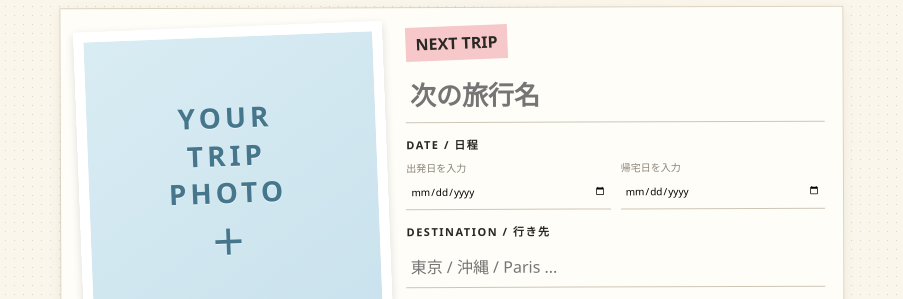
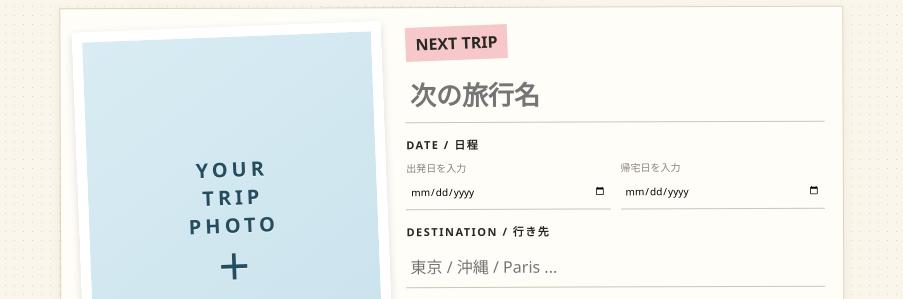
Before and after one commit to YMT-TOOL/first-note, a plain HTML site: page index.html in a window 1280 px wide. Shown: the part 79-378 px from the top of the page, without its empty margins (188-1091 px from the left). Drawn offline with Linux system fonts and the light colour scheme.

Commit message:
Add files via upload

```diff
--- a/index.html
+++ b/index.html
@@ -1,7 +1,7 @@
 <!doctype html><html lang='ja'><head><meta charset='utf-8'><meta name='viewport' content='width=device-width,initial-scale=1,viewport-fit=cover'><meta name='theme-color' content='#fbf6eb'><title>First Note v0.4.1</title><link rel='stylesheet' href='style.css'></head><body>
 <header><button class='icon'>☰</button><div class='logo'>✦ FIRST NOTE ✈<small>旅のはじまりを、いっしょに。</small></div><button class='icon' id='resetBtn'>↻</button></header>
 <main>
-<section class='hero paper'><label class='photo-placeholder' id='tripPhotoLabel'><img id='tripPhotoPreview' alt='旅のメイン写真'><span class='tripPhotoEmpty'>YOUR<br>TRIP<br>PHOTO <b>＋</b></span><input id='tripPhotoInput' type='file' accept='image/*'></label><div class='trip'><b>NEXT TRIP</b><input id='tripName' placeholder='次の旅行名'><label>DATE / 日程</label><div class='dates'><span>出発日を入力<input id='startDate' type='date'></span><span>帰宅日を入力<input id='endDate' type='date'></span></div><label>DESTINATION / 行き先</label><input id='destination' placeholder='東京 / 沖縄 / Paris ...'><strong id='countdownValue'>あと — 日!</strong></div></section>
+<section class='hero paper'><label class='photo-placeholder' id='tripPhotoLabel' for='tripPhotoInput'><img id='tripPhotoPreview' alt=''><span class='tripPhotoEmpty'>YOUR<br>TRIP<br>PHOTO <b>＋</b></span></label><input id='tripPhotoInput' class='tripPhotoInput' type='file' accept='image/*' hidden><div class='trip'><b>NEXT TRIP</b><input id='tripName' placeholder='次の旅行名'><label>DATE / 日程</label><div class='dates'><span>出発日を入力<input id='startDate' type='date'></span><span>帰宅日を入力<input id='endDate' type='date'></span></div><label>DESTINATION / 行き先</label><input id='destination' placeholder='東京 / 沖縄 / Paris ...'><strong id='countdownValue'>あと — 日!</strong></div></section>
 <section class='concept'><small>CONCEPT / コンセプト</small><textarea id='conceptText' maxlength='180' placeholder='今回の旅をどんな旅にしたい？&#10;例：予定を詰め込みすぎず、家族でゆっくり楽しむ。'></textarea><span class='conceptHint'>タップして編集できます</span></section>
 <nav class='tiles'><a href='#schedule' class='blue'>▣ <b>SCHEDULE / 旅程</b><small>旅のスケジュールをつくる</small></a><a href='#checklist' class='mint'>☑ <b>CHECKLIST / 持ち物</b><small>持ち物・やること</small></a><a href='#memo' class='yellow'>✎ <b>MEMO / メモ</b><small>アイデアを書き留める</small></a><a href='#album' class='pink'>▧ <b>ALBUM / 旅の記録</b><small>写真と思い出を残す</small></a></nav>
 <section id='schedule' class='card'><h2>01　SCHEDULE / スケジュール</h2><p>1日の流れを、軽く決めておく。</p><div id='dayTabs' class='days'></div><div class='add'><label>TIME / 時間<input id='scheduleTime' type='time' step='300' placeholder='09:00'></label><label>PLAN / 予定<input id='scheduleText' placeholder='空港到着 / ランチ / 観光 etc.'></label><button id='addScheduleBtn'>＋ ADD PLAN</button></div><div id='scheduleList'></div><div id='scheduleEmpty' class='empty'>まだ予定はありません。</div></section>
--- a/style.css
+++ b/style.css
@@ -29,3 +29,11 @@
 .memory time{font-family:'Courier New',monospace;letter-spacing:1px;text-align:right;color:#6e6258}
 .corkEmpty{margin:0;background:#b87943;color:#fffbe9;border:1px dashed #f1d4ad;padding:40px;text-align:center}
 @media(max-width:600px){.photo-placeholder img{min-height:190px}.corkFrame{padding:12px}.cork{min-height:460px}}
+\n/* v0.4.2 desktop photo-field hardening */
+.tripPhotoInput,#tripPhotoInput{display:none!important;position:absolute!important;width:0!important;height:0!important;opacity:0!important;pointer-events:none!important}
+.photo-placeholder{width:100%;min-width:0;aspect-ratio:4/5;min-height:0!important;overflow:hidden!important;isolation:isolate}
+.photo-placeholder>img{position:absolute!important;inset:0!important;width:100%!important;height:100%!important;min-height:0!important;object-fit:cover!important;z-index:1}
+.photo-placeholder>.tripPhotoEmpty{position:absolute!important;inset:0!important;display:grid;place-content:center;text-align:center;z-index:2;font-size:20px!important;line-height:1.4;color:#254d60}
+.photo-placeholder>.tripPhotoEmpty b{font-size:34px;line-height:1;margin-top:10px}
+.photo-placeholder:after{z-index:3}
+@media(max-width:600px){.photo-placeholder{aspect-ratio:16/10;min-height:190px!important}}
```
Also changed, not shown: 1 other file.
